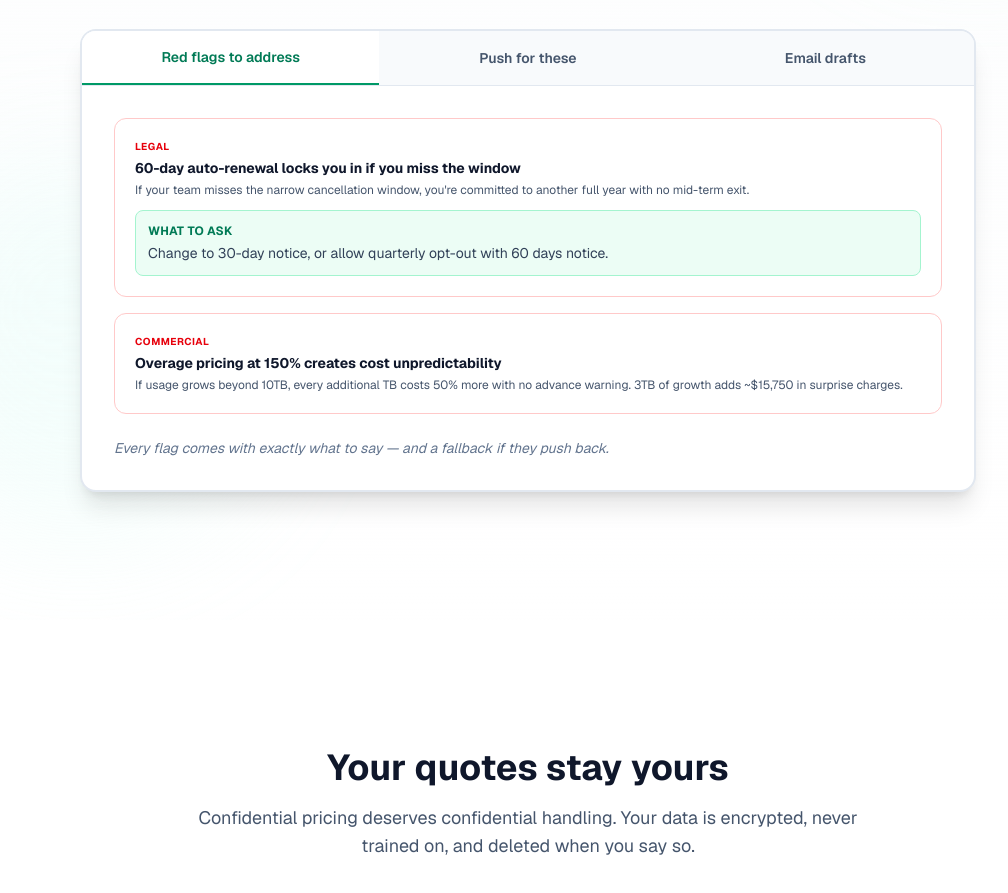
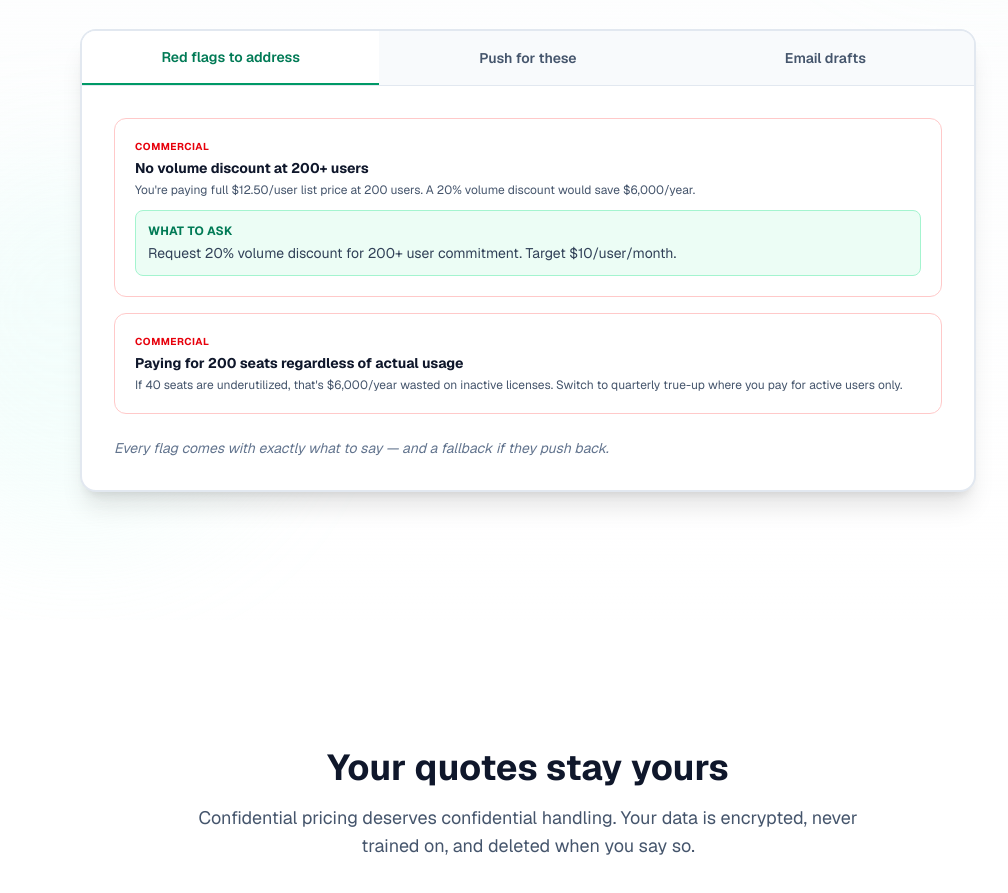
Before and after one commit to Boomchakalala/Dealcheck, a Next.js app: page / in a window 1280 px wide. Shown: the part 1460-2353 px from the top of the page, without its empty margins (112-1120 px from the left). Built offline with nearby package versions, Linux system fonts and the light colour scheme.

Commit message:
Sandbox autosave

```diff
--- a/src/app/page.tsx
+++ b/src/app/page.tsx
@@ -248,21 +248,21 @@ export default function LandingPage() {
                     {/* Styled to match real red flag cards in OutputDisplay */}
                     <div className="bg-white rounded-xl border border-red-200 p-5 mb-4">
                       <div className="flex items-center gap-2 mb-1">
-                        <span className="text-[10px] font-bold text-red-600 uppercase tracking-wider">Legal</span>
+                        <span className="text-[10px] font-bold text-red-600 uppercase tracking-wider">Commercial</span>
                       </div>
-                      <h3 className="font-bold text-slate-900 text-sm mb-1">60-day auto-renewal locks you in if you miss the window</h3>
-                      <p className="text-xs text-slate-600">If your team misses the narrow cancellation window, you&apos;re committed to another full year with no mid-term exit.</p>
+                      <h3 className="font-bold text-slate-900 text-sm mb-1">No volume discount at 200+ users</h3>
+                      <p className="text-xs text-slate-600">You're paying full $12.50/user list price at 200 users. A 20% volume discount would save $6,000/year.</p>
                       <div className="mt-3 bg-emerald-50 rounded-lg border border-emerald-200 p-3">
                         <p className="text-xs font-bold text-emerald-700 uppercase tracking-wide mb-1">What to ask</p>
-                        <p className="text-sm text-slate-700">Change to 30-day notice, or allow quarterly opt-out with 60 days notice.</p>
+                        <p className="text-sm text-slate-700">Request 20% volume discount for 200+ user commitment. Target $10/user/month.</p>
                       </div>
                     </div>
                     <div className="bg-white rounded-xl border border-red-200 p-5">
                       <div className="flex items-center gap-2 mb-1">
                         <span className="text-[10px] font-bold text-red-600 uppercase tracking-wider">Commercial</span>
                       </div>
-                      <h3 className="font-bold text-slate-900 text-sm mb-1">Overage pricing at 150% creates cost unpredictability</h3>
-                      <p className="text-xs text-slate-600">If usage grows beyond 10TB, every additional TB costs 50% more with no advance warning. 3TB of growth adds ~$15,750 in surprise charges.</p>
+                      <h3 className="font-bold text-slate-900 text-sm mb-1">Paying for 200 seats regardless of actual usage</h3>
+                      <p className="text-xs text-slate-600">If 40 seats are underutilized, that's $6,000/year wasted on inactive licenses. Switch to quarterly true-up where you pay for active users only.</p>
                     </div>
                     <p className="text-sm text-slate-500 mt-6 italic">
                       Every flag comes with exactly what to say — and a fallback if they push back.
@@ -277,9 +277,9 @@ export default function LandingPage() {
                       <h3 className="text-sm font-semibold text-slate-700 mb-2">Leverage you have</h3>
                       <ul className="space-y-1.5">
                         {[
-                          "This is a new logo for them — they're motivated to close and will flex on terms",
-                          "You have credible alternatives you're actively evaluating",
-                          'End of their fiscal quarter approaching — sales teams are more flexible',
+                          "You're an existing customer — they want to keep your revenue and won't risk losing you",
+                          "Microsoft Teams included with Office 365 — credible alternative at no additional cost",
+                          'Renewal timing gives you leverage (they need to hit quarter targets)',
                         ].map((item, idx) => (
                           <li key={idx} className="flex items-start gap-2 text-sm text-slate-600 leading-relaxed">
                             <svg className="w-3.5 h-3.5 text-emerald-600 mt-1 flex-shrink-0" fill="none" viewBox="0 0 24 24" stroke="currentColor">
```
